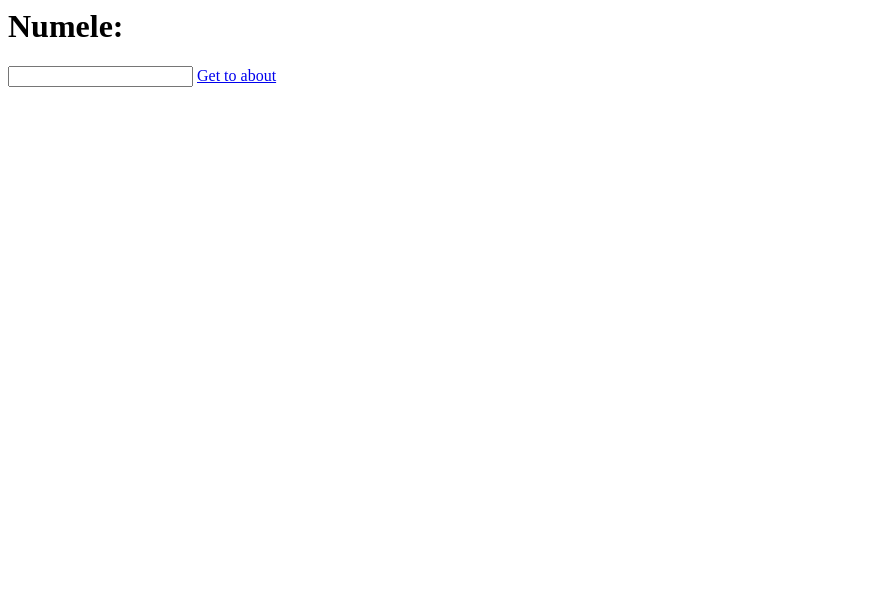
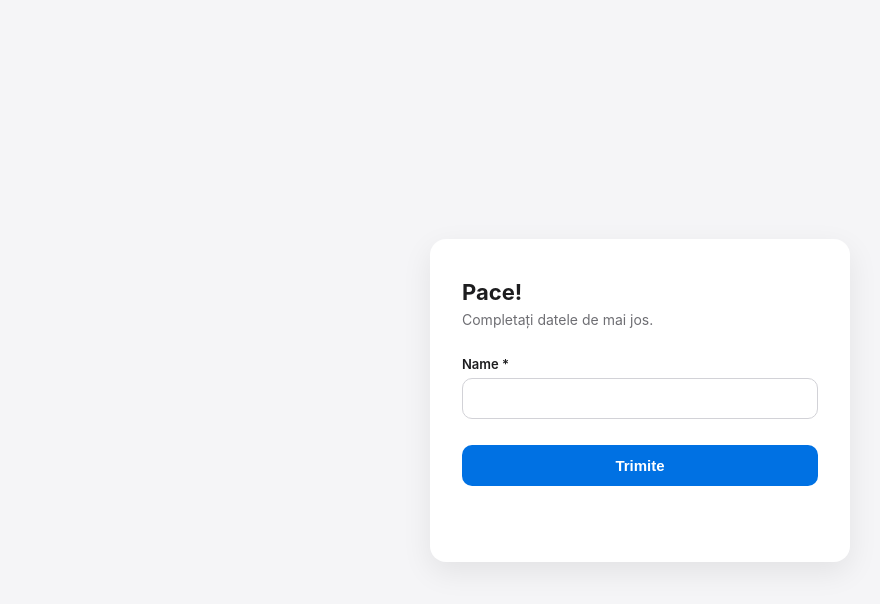
Before and after one commit to Ruben-Popovici/Prezenta, a plain HTML site: page index.html in a window 1280 px wide. Shown: the whole page, without its empty margins (0-880 px from the left). Drawn offline with Linux system fonts and the light colour scheme.

Commit message:
Update index.html

```diff
--- a/index.html
+++ b/index.html
@@ -1,11 +1,181 @@
+<!DOCTYPE html>
 <html lang="en">
 <head>
-    <meta charset="UTF-8">
-    <meta name="viewport" content="width=device-width, initial-scale=1.0">
-    <title>Document</title>
+<meta charset="UTF-8">
+<meta name="viewport" content="width=device-width, initial-scale=1.0">
+<title>Sign In</title>
+<style>
+  :root {
+    --bg: #f5f5f7;
+    --card: #ffffff;
+    --text: #1d1d1f;
+    --muted: #6e6e73;
+    --accent: #0071e3;
+    --accent-hover: #0077ed;
+    --border: #d2d2d7;
+  }
+  * { box-sizing: border-box; }
+  body {
+    margin: 0;
+    min-height: 100vh;
+    display: flex;
+    align-items: center;
+    justify-content: center;
+    background: var(--bg);
+    font-family: -apple-system, BlinkMacSystemFont, "Segoe UI", Roboto, Helvetica, Arial, sans-serif;
+    color: var(--text);
+    padding: 24px;
+  }
+  .card {
+    background: var(--card);
+    border-radius: 16px;
+    padding: 40px 32px;
+    width: 100%;
+    max-width: 420px;
+    box-shadow: 0 10px 30px rgba(0,0,0,0.08);
+  }
+  h1 {
+    font-size: 22px;
+    margin: 0 0 6px;
+  }
+  p.sub {
+    color: var(--muted);
+    margin: 0 0 28px;
+    font-size: 14px;
+  }
+  label {
+    display: block;
+    font-size: 13px;
+    font-weight: 600;
+    margin-bottom: 6px;
+    margin-top: 18px;
+  }
+  label:first-of-type { margin-top: 0; }
+  input {
+    width: 100%;
+    padding: 11px 12px;
+    border: 1px solid var(--border);
+    border-radius: 10px;
+    font-size: 15px;
+    outline: none;
+    transition: border-color 0.15s;
+  }
+  input:focus { border-color: var(--accent); }
+  button {
+    width: 100%;
+    margin-top: 26px;
+    padding: 12px;
+    border: none;
+    border-radius: 10px;
+    background: var(--accent);
+    color: white;
+    font-size: 15px;
+    font-weight: 600;
+    cursor: pointer;
+    transition: background 0.15s;
+  }
+  button:hover { background: var(--accent-hover); }
+  button:disabled { background: #a1c9f1; cursor: not-allowed; }
+  #status {
+    margin-top: 16px;
+    font-size: 14px;
+    text-align: center;
+    min-height: 20px;
+  }
+  #status.ok { color: #1a7f37; }
+  #status.err { color: #d1242f; }
+</style>
 </head>
 <body>
-    <h1>Numele:</h2> <input type="text">
-    <a href="about.html">Get to about</a>
+
+<div class="card">
+  <h1>Pace!</h1>
+  <p class="sub">Completați datele de mai jos.</p>
+  <form id="entryForm"></form>
+  <div id="status"></div>
+</div>
+
+<!-- Firebase SDK -->
+<script type="module">
+  import { initializeApp } from "https://www.gstatic.com/firebasejs/10.13.0/firebase-app.js";
+  import {
+    getFirestore, collection, addDoc, serverTimestamp
+  } from "https://www.gstatic.com/firebasejs/10.13.0/firebase-firestore.js";
+
+  // ====== 1. PASTE YOUR FIREBASE CONFIG HERE ======
+  const firebaseConfig = {
+    apiKey: "YOUR_API_KEY",
+    authDomain: "YOUR_PROJECT.firebaseapp.com",
+    projectId: "YOUR_PROJECT_ID",
+    storageBucket: "YOUR_PROJECT.appspot.com",
+    messagingSenderId: "YOUR_SENDER_ID",
+    appId: "YOUR_APP_ID"
+  };
+  // =================================================
+
+  const app = initializeApp(firebaseConfig);
+  const db = getFirestore(app);
+
+  // ====== 2. EDIT THIS LIST TO ADD/REMOVE FIELDS ======
+  // type can be: text, email, tel, number
+  const FIELDS = [
+    { name: "name", label: "Name", type: "text", required: true },
+    // { name: "email", label: "Email", type: "email", required: false },
+    // { name: "phone", label: "Phone", type: "tel", required: false },
+  ];
+  // ======================================================
+
+  const form = document.getElementById("entryForm");
+  const statusEl = document.getElementById("status");
+
+  // Build the form fields dynamically from FIELDS
+  FIELDS.forEach(field => {
+    const label = document.createElement("label");
+    label.textContent = field.label + (field.required ? " *" : "");
+    label.htmlFor = field.name;
+
+    const input = document.createElement("input");
+    input.type = field.type;
+    input.id = field.name;
+    input.name = field.name;
+    if (field.required) input.required = true;
+
+    form.appendChild(label);
+    form.appendChild(input);
+  });
+
+  const button = document.createElement("button");
+  button.type = "submit";
+  button.textContent = "Trimite";
+  form.appendChild(button);
+
+  form.addEventListener("submit", async (e) => {
+    e.preventDefault();
+    statusEl.textContent = "";
+    statusEl.className = "";
+    button.disabled = true;
+    button.textContent = "Se trimite...";
+
+    const entry = {};
+    FIELDS.forEach(field => {
+      entry[field.name] = document.getElementById(field.name).value.trim();
+    });
+    entry.createdAt = serverTimestamp();
+
+    try {
+      await addDoc(collection(db, "entries"), entry);
+      statusEl.textContent = "Thanks! You're on the list.";
+      statusEl.className = "ok";
+      form.reset();
+    } catch (err) {
+      console.error(err);
+      statusEl.textContent = "Something went wrong. Please try again.";
+      statusEl.className = "err";
+    } finally {
+      button.disabled = false;
+      button.textContent = "Trimite";
+    }
+  });
+</script>
 </body>
 </html>
```
